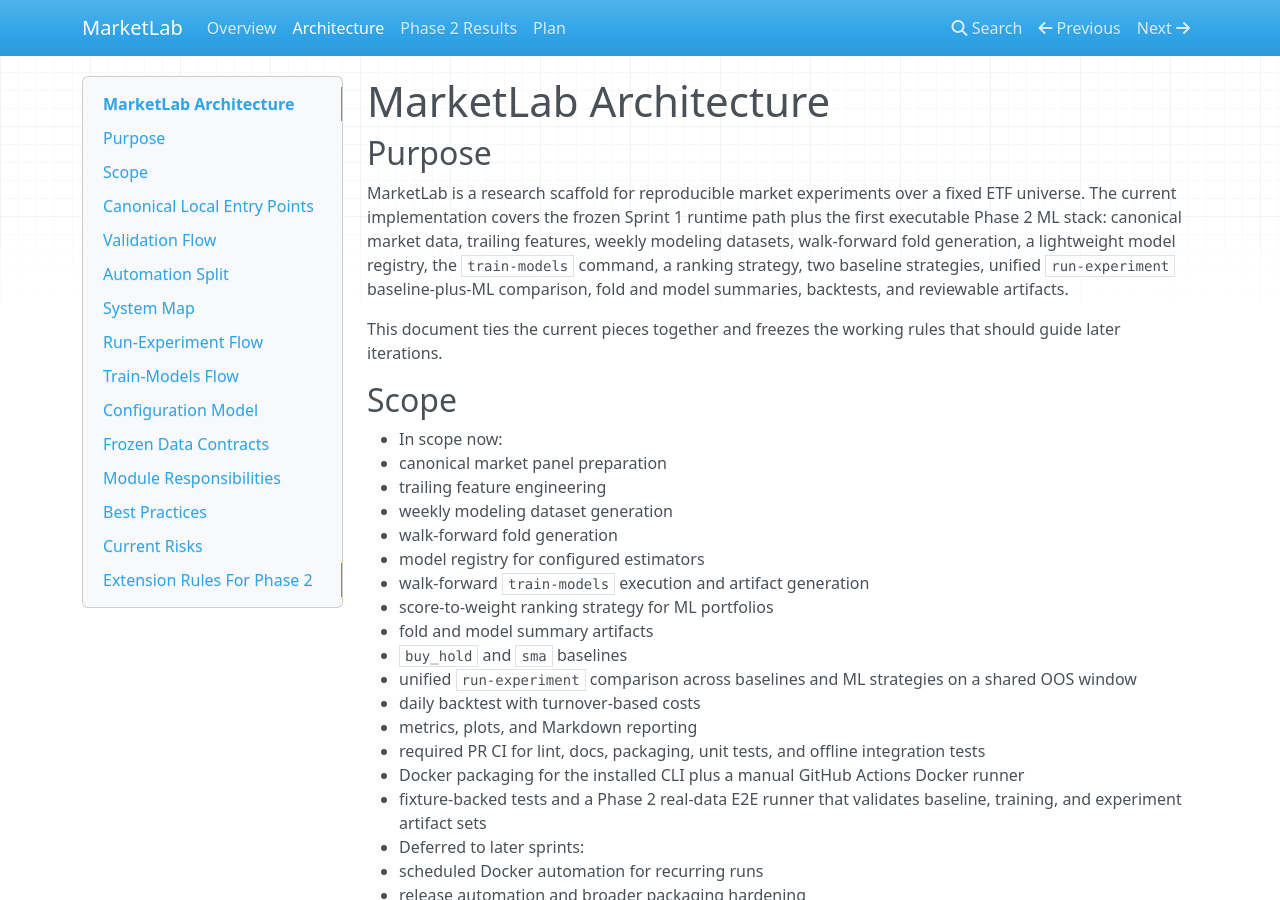
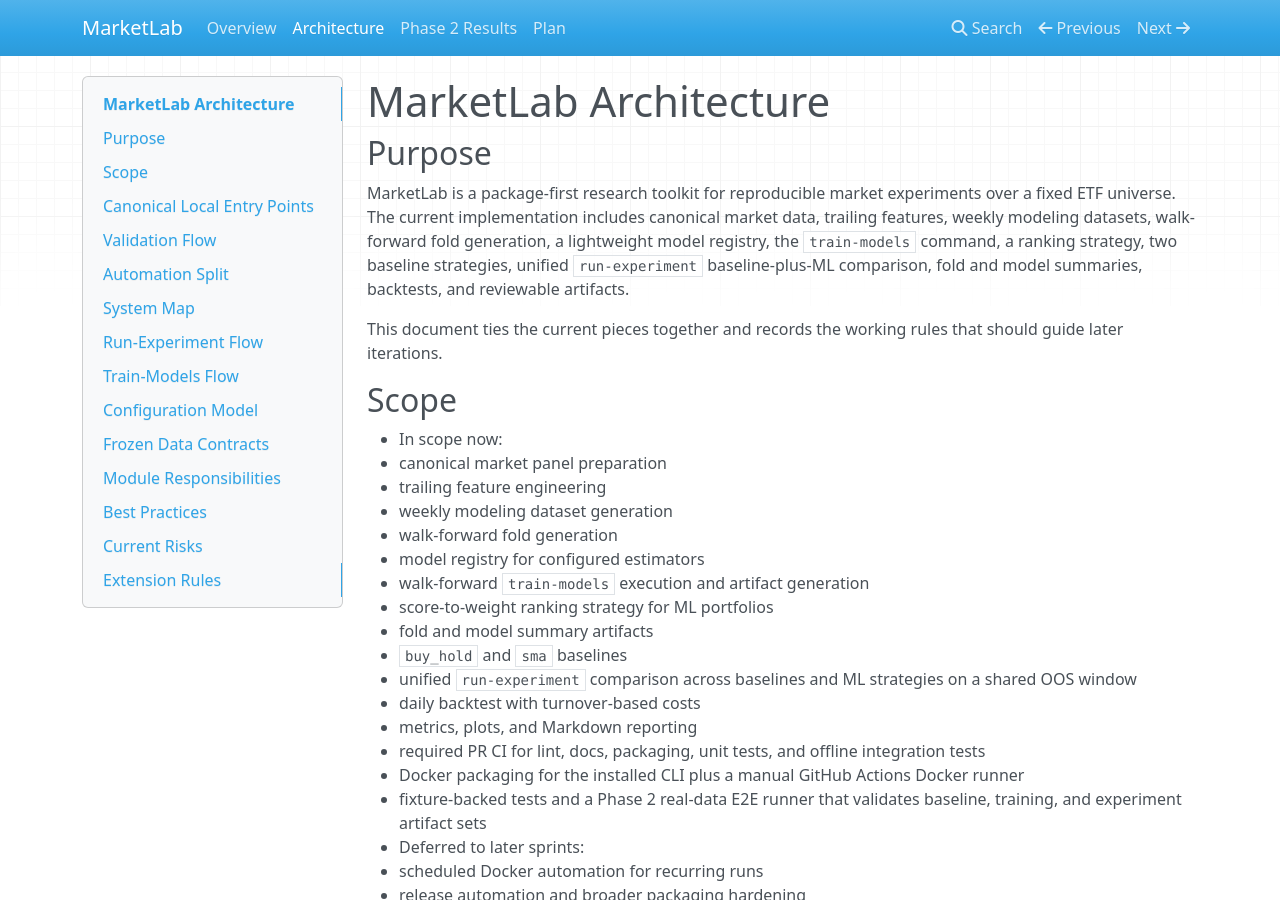
Before and after one commit to ricardogr07/market-lab, an MkDocs documentation site: the page built from docs/architecture.md, in a window 1280 px wide and 900 px high. Built offline with MkDocs 1.6.1, drawn with Linux system fonts in a browser that asks for light colours; nearby versions of some CDN libraries; some of the changed text lies outside the part shown.

Commit message:
docs: clean public-facing project wording

```diff
--- a/ARCHITECTURE.md
+++ b/ARCHITECTURE.md
@@ -2,9 +2,9 @@
 
 ## Purpose
 
-MarketLab is a research scaffold for reproducible market experiments over a fixed ETF universe. The current implementation covers the frozen Sprint 1 runtime path plus the first executable Phase 2 ML stack: canonical market data, trailing features, weekly modeling datasets, walk-forward fold generation, a lightweight model registry, the `train-models` command, a ranking strategy, two baseline strategies, unified `run-experiment` baseline-plus-ML comparison, fold and model summaries, backtests, and reviewable artifacts.
+MarketLab is a package-first research toolkit for reproducible market experiments over a fixed ETF universe. The current implementation includes canonical market data, trailing features, weekly modeling datasets, walk-forward fold generation, a lightweight model registry, the `train-models` command, a ranking strategy, two baseline strategies, unified `run-experiment` baseline-plus-ML comparison, fold and model summaries, backtests, and reviewable artifacts.
 
-This document ties the current pieces together and freezes the working rules that should guide later iterations.
+This document ties the current pieces together and records the working rules that should guide later iterations.
 
 ## Scope
 
@@ -472,7 +472,7 @@ Best practice:
 
 ### `src/marketlab/pipeline.py`
 
-- Orchestrates the Sprint 1 baseline workflow, the Phase 2 `train-models` artifact path, and the unified Phase 2 `run-experiment` comparison path.
+- Orchestrates the baseline backtest workflow, the `train-models` artifact path, and the unified `run-experiment` comparison path.
 - Decides whether to reuse the prepared panel or rebuild it.
 - Runs enabled baselines for backtests and reports.
 - Builds modeling datasets, walk-forward folds, trained estimators, ML strategy weights, shared OOS slices, summary tables, and experiment artifacts.
@@ -508,7 +508,7 @@ Best practice:
 - Operates symbol-by-symbol on adjusted close data.
 
 Best practice:
-- Only add trailing features in Sprint 1 and early Phase 2.
+- Only add trailing features unless a future phase deliberately expands the feature contract.
 - Do not introduce forward-looking features or label leakage.
 
 ### `src/marketlab/rebalance.py`
@@ -657,7 +657,7 @@ Best practice:
 - the model registry currently assumes classifier-style `predict_proba` outputs and `target.type="direction"`.
 - metric definitions are suitable for a research scaffold, not yet a full institutional evaluation stack.
 
-## Extension Rules For Phase 2
+## Extension Rules
 
 - Add richer reporting without breaking the existing panel, weekly modeling dataset, weights, performance, or shared OOS comparison contracts.
 - Keep walk-forward evaluation in the evaluation layer, not inside current strategy modules.
```
Also changed, not shown: README.md (+1 -1 lines), 1 other file.
